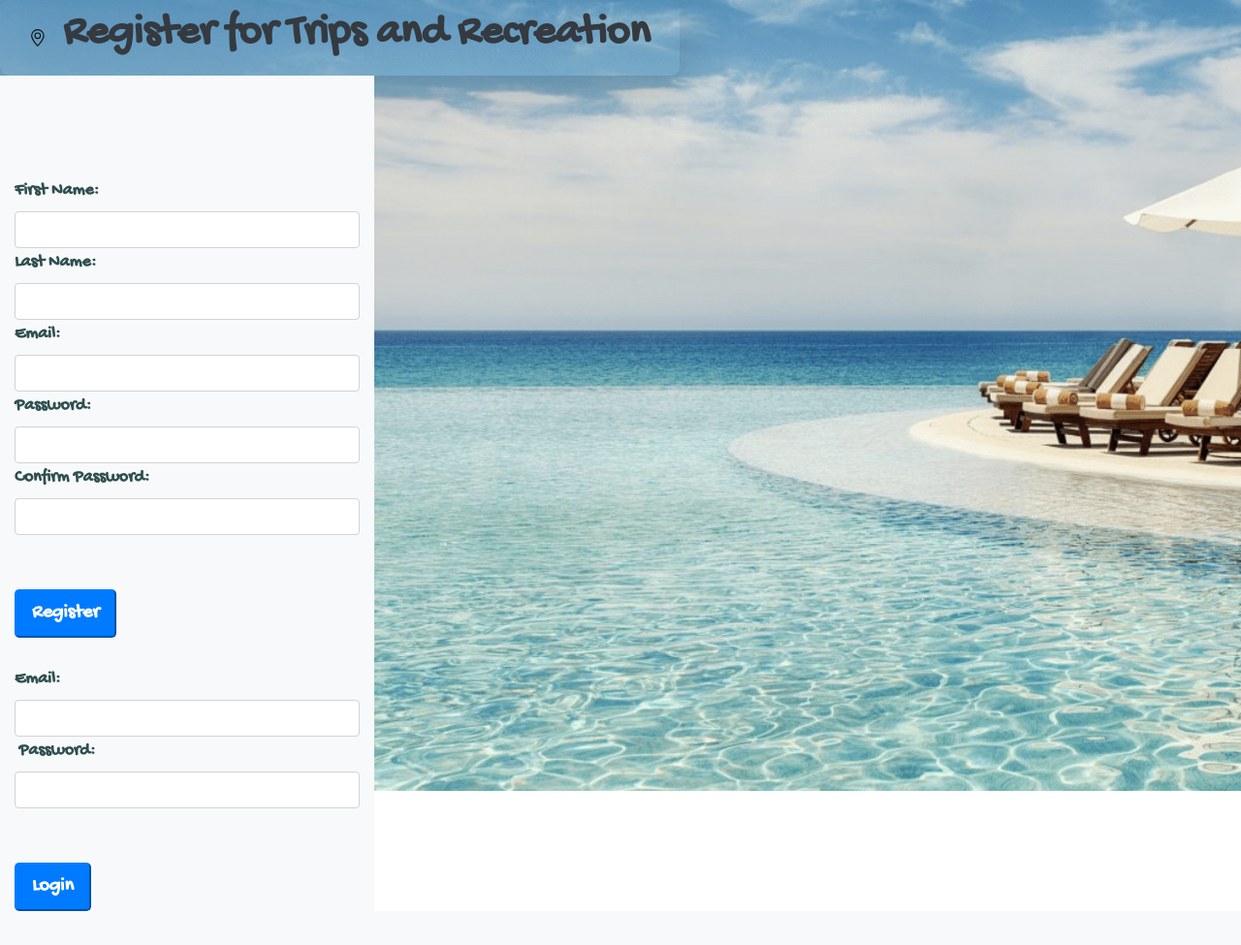
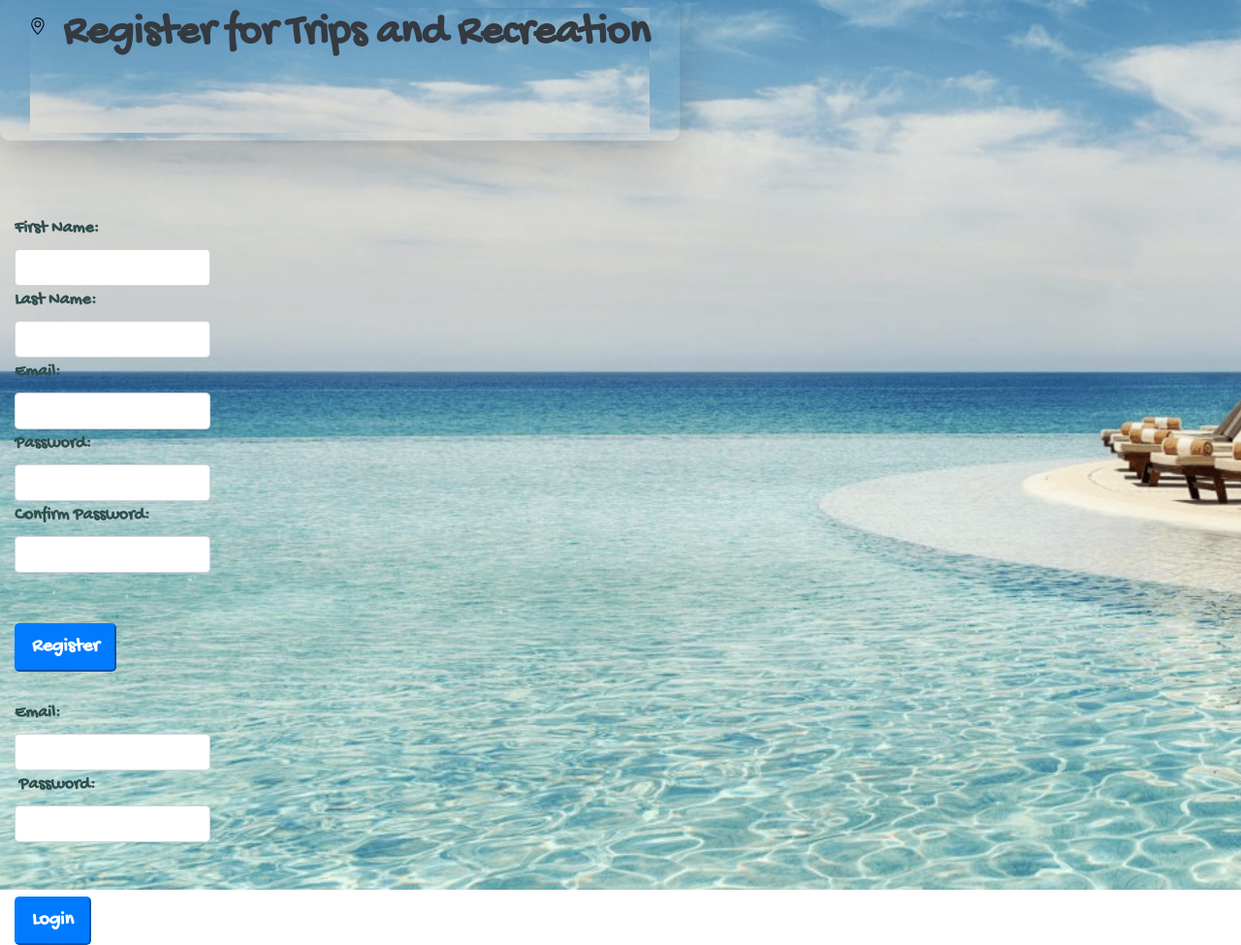
Before and after one commit to sdress/projects-algos-group, a Flask app: page / in a window 1280 px wide. Shown: the whole page at 97% size. Before the commit the page ends 940 px from the top, so only its background shows below. Run offline with Flask 2, Linux system fonts and the light colour scheme; some libraries are stand-ins or nearby versions.

Commit message:
Update index.html

```diff
--- a/group_project/flask_app/templates/index.html
+++ b/group_project/flask_app/templates/index.html
@@ -1,5 +1,6 @@
 <!DOCTYPE html>
 <html>
+
 <head>
     <meta charset='utf-8'>
     <meta http-equiv='X-UA-Compatible' content='IE=edge'>
@@ -7,59 +8,82 @@
     <meta name='viewport' content='width=device-width, initial-scale=1'>
     <link rel='stylesheet' type='text/css' media='screen' href='main.css'>
     <script src='main.js'></script>
-    <link rel="stylesheet" href="https://stackpath.bootstrapcdn.com/bootstrap/4.3.1/css/bootstrap.min.css" integrity="sha384-ggOyR0iXCbMQv3Xipma34MD+dH/1fQ784/j6cY/iJTQUOhcWr7x9JvoRxT2MZw1T" crossorigin="anonymous">
+    <link rel="stylesheet" href="https://stackpath.bootstrapcdn.com/bootstrap/4.3.1/css/bootstrap.min.css"
+        integrity="sha384-ggOyR0iXCbMQv3Xipma34MD+dH/1fQ784/j6cY/iJTQUOhcWr7x9JvoRxT2MZw1T" crossorigin="anonymous">
     <link rel="stylesheet" href="static/style.css">
     <link rel="preconnect" href="https://fonts.googleapis.com">
     <link rel="preconnect" href="https://fonts.gstatic.com" crossorigin>
     <link href="https://fonts.googleapis.com/css2?family=Gochi+Hand&display=swap" rel="stylesheet">
 
-<body>
+
 <body style="background:url(static/beach2.png);
-            background-size:1600px;
+                    background-size:1800px;
                     width:fit-content;
+                    height: fit-content;
                     display: flex; display: -webkit-flex; flex-wrap: wrap;
                     background-repeat: no-repeat;
                     ">
 
         <div class="navbar navbar-light shadow-lg" id="section">
             <div class="container">
-                    <a href="#" class="navbar-brand d-flex align-items-center">
-                        <svg xmlns="http://www.w3.org/2000/svg" width="18" height="18" fill="currentColor" class="bi bi-geo-alt" viewBox="1 0 16 16">
-                            <path d="M12.166 8.94c-.524 1.062-1.234 2.12-1.96 3.07A31.493 31.493 0 0 1 8 14.58a31.481 31.481 0 0 1-2.206-2.57c-.726-.95-1.436-2.008-1.96-3.07C3.304 7.867 3 6.862 3 6a5 5 0 0 1 10 0c0 .862-.305 1.867-.834 2.94zM8 16s6-5.686 6-10A6 6 0 0 0 2 6c0 4.314 6 10 6 10z"/>
-                            <path d="M8 8a2 2 0 1 1 0-4 2 2 0 0 1 0 4zm0 1a3 3 0 1 0 0-6 3 3 0 0 0 0 6z"/>
+                <container style="background:url(static/beach2.png);
+                    background-size:1300px;
+                    width:fit-content;
+                    height: fit-content;
+                    display: d-flex; display: -webkit-flex; flex-wrap: wrap;
+                    background-repeat: no-repeat;
+                    ">
+                    <a href="#" class="navbar-brand flex align-items-left">
+                        <svg xmlns="http://www.w3.org/2000/svg" width="18" height="18" fill="currentColor"
+                            class="bi bi-geo-alt" viewBox="1 0 16 16">
+                            <path
+                                d="M12.166 8.94c-.524 1.062-1.234 2.12-1.96 3.07A31.493 31.493 0 0 1 8 14.58a31.481 31.481 0 0 1-2.206-2.57c-.726-.95-1.436-2.008-1.96-3.07C3.304 7.867 3 6.862 3 6a5 5 0 0 1 10 0c0 .862-.305 1.867-.834 2.94zM8 16s6-5.686 6-10A6 6 0 0 0 2 6c0 4.314 6 10 6 10z" />
+                            <path d="M8 8a2 2 0 1 1 0-4 2 2 0 0 1 0 4zm0 1a3 3 0 1 0 0-6 3 3 0 0 0 0 6z" />
                         </svg>
                     </a>
-                    <h1 class="text-dark">Register
-                        for
-                        Trips
-                        and Recreation
+                    <h1 class="text-dark">Register for Trips and Recreation
                         <div class="has-bg-img background-size:cover">
-                        <style> h1 {
+                            <!-- <img .img-fluid. max-width: 100%;> -->
+                            <style>
+                                h1 {
+
                                     text-align: center;
-                            font-size:45px;
+                                    font-size: 45px;
                                     font-weight: bold;
                                     font-family: 'Gochi Hand', cursive;
+                                    margin-bottom: 75px;
+                                    display: inherit;
                                 }
                             </style>
                     </h1>
                 </div>
             </div>
+        </div>
     </header>
-    </div>
 
 
-    <form action="/register" method="POST" class="col-5 bg-light text-dark">
-    </div>
+
+
+    <div class="form-group"></div>
+    <form action="/register" method="POST" class="col-3 row-2 text-dark">
+        <form style="background:url(static/beach2.png);
+                    background-size:1300px;
+                    width:fit-content;
+                    height: fit-content;
+                    height: 800px;
+                    /* display: flex; display: -webkit-flex; flex-wrap: wrap; */
+                    background-repeat: no-repeat;">
             <br></br>
             <div class="alert">
                 <div class="has-bg-img background-size:cover">
+                    <img .img-fluid. max-width: 100%;>
                     {% with messages = get_flashed_messages() %}
                     {% if messages %}
                     {% for message in messages %}
                     <p class="alert-danger">{{ message }}</p>
                     <style>
                         p {
-                                display:list-item;
+                            display: list-item;
 
                         }
                     </style>
@@ -68,49 +92,47 @@
                     {% endwith %}
                 </div>
             </div>
+            <br>
             <div class="form-group">
-        <div class="has-bg-img background-size:cover">
-        <style>
-            form-group {
-            display: inline;
-            }
-        </style>
-
-        <br></br>
                 <label>First Name:</label>
-            <input type= "text" name="first_name" class="form-control">
+                <input type="text" name="first_name" class="form-control">
             </div>
             <div class="form-group">
                 <label>Last Name:</label>
-            <input type= "text" name="last_name" class="form-control">
+                <input type="text" name="last_name" class="form-control">
             </div>
             <div class="form-group">
                 <label>Email:</label>
-            <input type= "email" name="email" class="form-control">
+                <input type="email" name="email" class="form-control">
             </div>
             <div class="form-group">
                 <label>Password:</label>
-            <input type= "password" name="password" class="form-control">
+                <input type="password" name="password" class="form-control">
             </div>
             <div class="form-group">
                 <label>Confirm Password:</label>
-            <input type= "password" name="confirm_password" class="form-control">
+                <input type="password" name="confirm_password" class="form-control">
             </div>
             <br></br>
             <input type="submit" value="Register" class="btn-lg btn-primary">
             <div class="has-bg-img background-size:cover">
+                <img .img-fluid. max-width: 100%;>
                 <form action="/login" method="POST" class=" bg-light text-dark">
-        <div class="has-bg-img background-size:cover"></div>
-        <div class="has-bg-img background-size:cover"></div>
-            <style> h2,div,input,form-group,form-control {
+                    <div class="has-bg-img background-size:cover">
+                        <img .img-fluid. max-width: 100%;>
+                        <style>
+                            h2,
+                            div,
+                            input,
+                            form-group,
+                            form-control {
                                 background: fixed;
-                color:darkslategrey;
+                                color: darkslategrey;
                                 font-weight: bolder;
                                 font-size: large;
                                 border-radius: 10px;
                                 border-color: black;
                                 font-family: 'Gochi Hand', cursive;
-                background:fixed;
                             }
                         </style>
                         {% with messages = get_flashed_messages(category_filter=["login"]) %}
@@ -128,11 +150,16 @@
                         {% endfor %}
                         {% endif %}
                         {% endwith %}
+                        <div class="form-group-2"></div>
+                            <div class="form-2">
+                                <style> form-2 {
+                                display:contents;
+                                }
+                                </style>
+                                <img .img-fluid. max-width: 100%;>
                                 <br></br>
-        <div class="form-group">
-            <div class="has-bg-img background-size:cover">
                                 <label>Email:</label>
-            <input type= "email" name="email" class="form-control">
+                                <input type="email" name="email" class="form-control">
                                 <div class="has-bg-img background-size:cover">
                                 </div>
                                 <div class="form-group">
@@ -141,10 +168,13 @@
                                         <img .img-fluid. max-width: 100%;>
                                     </div>
                                     <label>Password:</label>
-            <input type= "password" name="password" class="form-control">
-            <div class="has-bg-img background-size:cover"></div>
+                                    <input type="password" name="password" class="form-control">
+                                    <div class="has-bg-img background-size:cover">
+                                        <img .img-fluid. max-width: 100%;>
                                     <style>
-                form-control,div,form-group {
+                                        form-control,
+                                        div,
+                                        form-group {
                                             display: inline;
                                             background: fixed;
                                         }
@@ -154,8 +184,12 @@
                                     <br></br>
                                     <input type="submit" value="Login" class="btn-lg btn-primary">
                                     <div class="has-bg-img background-size:cover">
+                                        <img .img-fluid. max-width: 100%;>
                                         <style>
-                form-group,btn-lg btn-primary,submit,login {
+                                            form-group,
+                                            btn-lg btn-primary,
+                                            submit,
+                                            login {
                                                 display: inline;
                                                 background: fixed;
                                             }
@@ -163,4 +197,5 @@
                                     </div>
                 </form>
 </body>
+
 </html>
```
Lines whose indentation alone changed are shown as unchanged.
